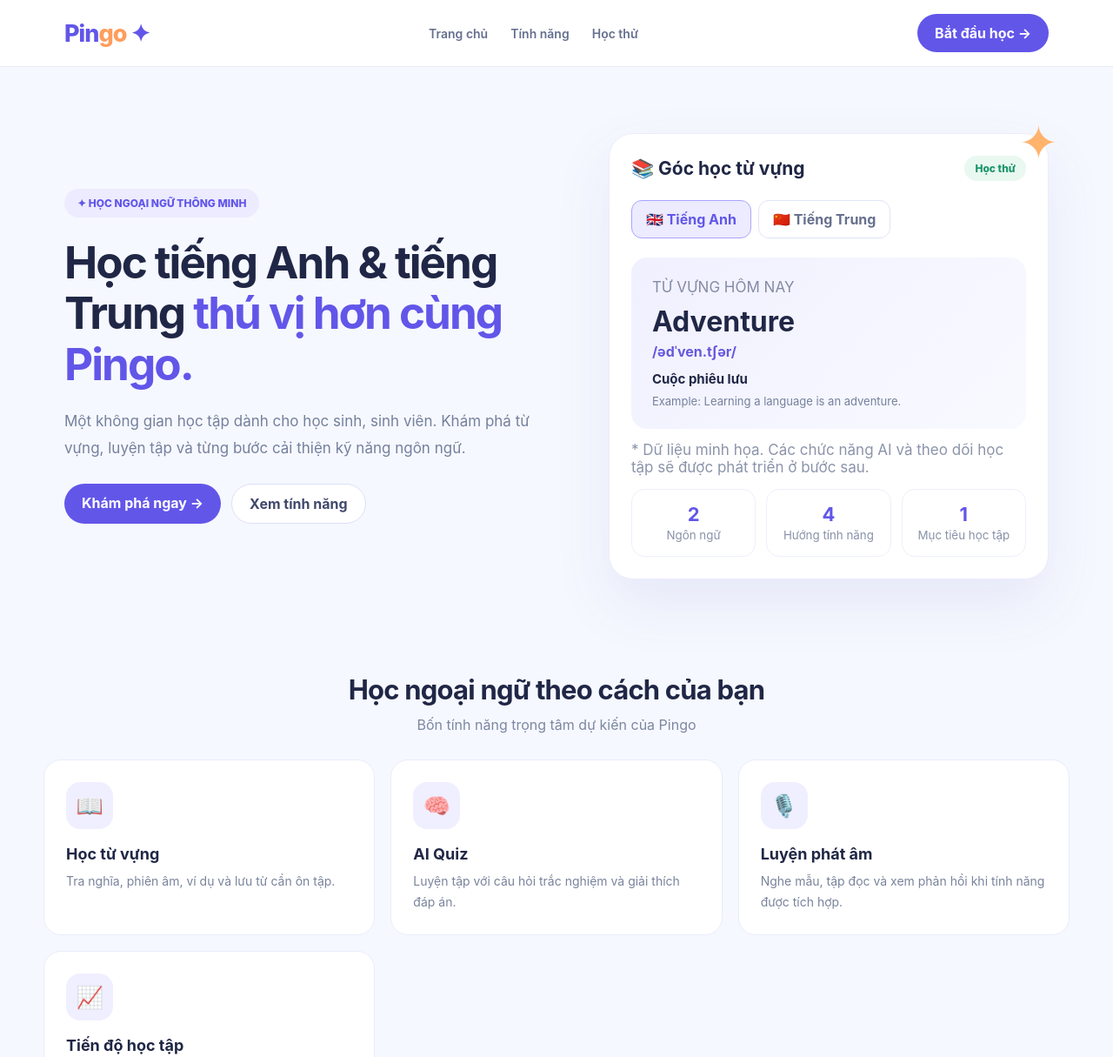
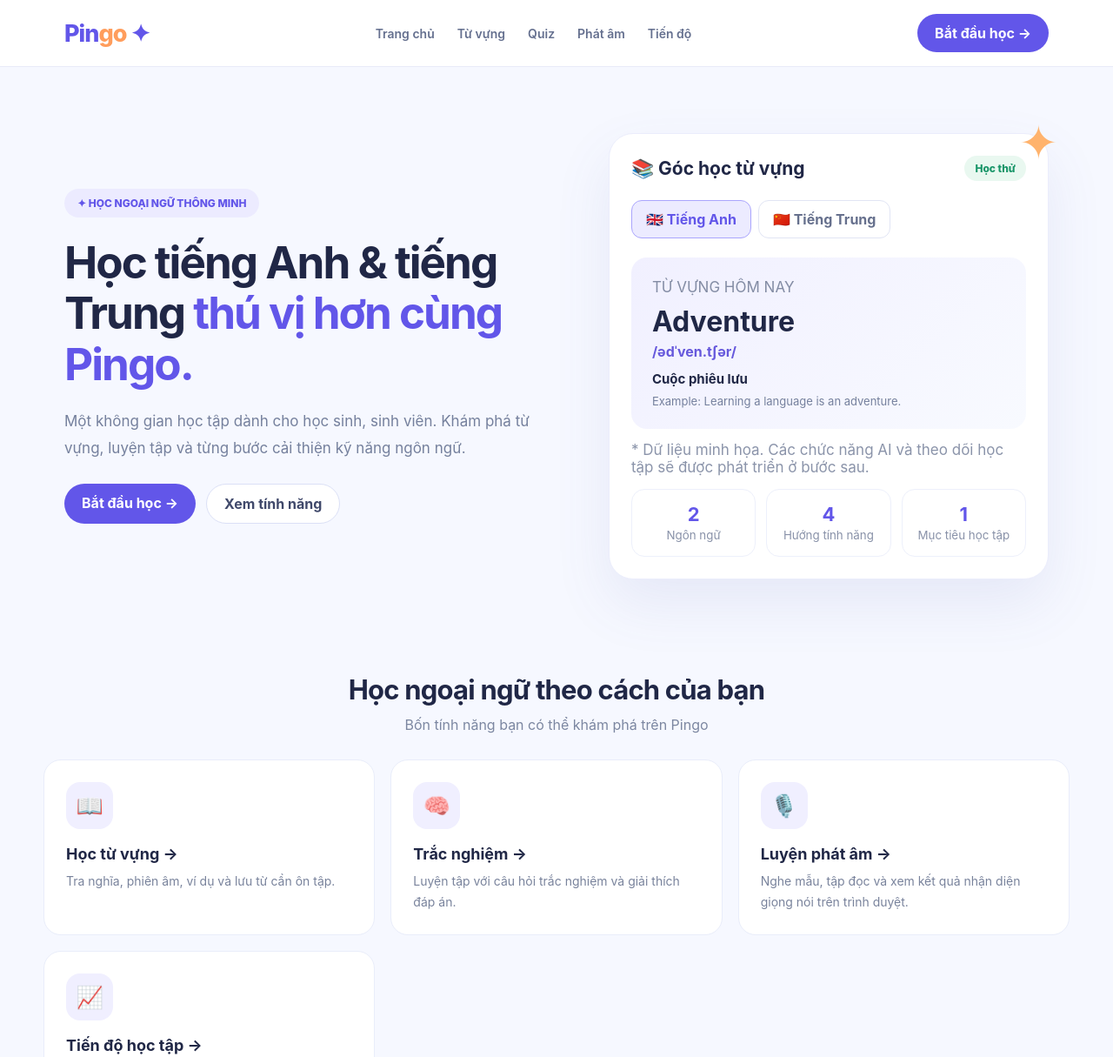
Before and after one commit to taicutephomaique/pingo-ai-learning, a plain HTML site: page index.html in a window 1280 px wide. Shown: the top 1215 px of the page at 87% size. Drawn offline with Linux system fonts and the light colour scheme.

Commit message:
Update index.html

```diff
--- a/index.html
+++ b/index.html
@@ -29,16 +29,17 @@
     footer{padding:26px;text-align:center;border-top:1px solid #e7eafa;color:#919ab0;font-size:13px}
     @media(max-width:850px){.hero{grid-template-columns:1fr;gap:30px;padding-top:45px}.links{display:none}.cards{grid-template-columns:repeat(2,1fr)}}
     @media(max-width:540px){.shell{padding:0 16px}.cards{grid-template-columns:1fr}.preview{padding:18px}.hero{padding-bottom:36px}h1{letter-spacing:-1px}.stats{gap:6px}.stat{padding:12px 6px}}
+  @media(max-width:700px){nav.shell{height:auto;min-height:76px;padding-top:16px;padding-bottom:16px;flex-wrap:wrap}.links{width:100%;justify-content:center;flex-wrap:wrap;gap:12px}.topbar .pill{display:none}}
   </style>
 </head>
 <body>
-  <header class="topbar"><nav class="shell" aria-label="Điều hướng chính"><a href="#home" class="brand">Pin<span>go</span> ✦</a><div class="links"><a href="#home">Trang chủ</a><a href="#features">Tính năng</a><a href="#demo">Học thử</a></div><a class="pill" href="#demo">Bắt đầu học →</a></nav></header>
+  <header class="topbar"><nav class="shell" aria-label="Điều hướng chính"><a href="#home" class="brand">Pin<span>go</span> ✦</a><div class="links"><a href="index.html">Trang chủ</a><a href="vocabulary.html">Từ vựng</a><a href="quiz.html">Quiz</a><a href="pronunciation.html">Phát âm</a><a href="progress.html">Tiến độ</a></div><a class="pill" href="vocabulary.html">Bắt đầu học →</a></nav></header>
   <main>
     <div class="shell hero" id="home">
-      <div><span class="eyebrow">✦ HỌC NGOẠI NGỮ THÔNG MINH</span><h1>Học tiếng Anh & tiếng Trung <em>thú vị hơn cùng Pingo.</em></h1><p class="muted">Một không gian học tập dành cho học sinh, sinh viên. Khám phá từ vựng, luyện tập và từng bước cải thiện kỹ năng ngôn ngữ.</p><div class="actions"><a class="pill" href="#demo">Khám phá ngay →</a><a class="secondary" href="#features">Xem tính năng</a></div></div>
+      <div><span class="eyebrow">✦ HỌC NGOẠI NGỮ THÔNG MINH</span><h1>Học tiếng Anh & tiếng Trung <em>thú vị hơn cùng Pingo.</em></h1><p class="muted">Một không gian học tập dành cho học sinh, sinh viên. Khám phá từ vựng, luyện tập và từng bước cải thiện kỹ năng ngôn ngữ.</p><div class="actions"><a class="pill" href="vocabulary.html">Bắt đầu học →</a><a class="secondary" href="#features">Xem tính năng</a></div></div>
       <div class="preview" id="demo"><div class="preview-head"><h2>📚 Góc học từ vựng</h2><span class="tag">Học thử</span></div><div class="language-choice" role="group" aria-label="Chọn ngôn ngữ"><button class="lang" id="en" aria-pressed="true">🇬🇧 Tiếng Anh</button><button class="lang" id="zh" aria-pressed="false">🇨🇳 Tiếng Trung</button></div><div class="word" aria-live="polite"><p class="word-label">TỪ VỰNG HÔM NAY</p><h3 id="term">Adventure</h3><div class="reading" id="reading">/ədˈven.tʃər/</div><div class="meaning" id="meaning">Cuộc phiêu lưu</div><p class="example" id="example">Example: Learning a language is an adventure.</p></div><p class="demo-note">* Dữ liệu minh họa. Các chức năng AI và theo dõi học tập sẽ được phát triển ở bước sau.</p><div class="stats"><div class="stat"><b>2</b><small>Ngôn ngữ</small></div><div class="stat"><b>4</b><small>Hướng tính năng</small></div><div class="stat"><b>1</b><small>Mục tiêu học tập</small></div></div></div>
     </div>
-    <section class="features shell" id="features"><h2 class="center">Học ngoại ngữ theo cách của bạn</h2><p class="centerline">Bốn tính năng trọng tâm dự kiến của Pingo</p><div class="cards"><article class="card"><div class="emoji">📖</div><h3>Học từ vựng</h3><p>Tra nghĩa, phiên âm, ví dụ và lưu từ cần ôn tập.</p></article><article class="card"><div class="emoji">🧠</div><h3>AI Quiz</h3><p>Luyện tập với câu hỏi trắc nghiệm và giải thích đáp án.</p></article><article class="card"><div class="emoji">🎙️</div><h3>Luyện phát âm</h3><p>Nghe mẫu, tập đọc và xem phản hồi khi tính năng được tích hợp.</p></article><article class="card"><div class="emoji">📈</div><h3>Tiến độ học tập</h3><p>Theo dõi số từ đã học, kết quả kiểm tra và lịch sử ôn tập.</p></article></div></section>
+    <section class="features shell" id="features"><h2 class="center">Học ngoại ngữ theo cách của bạn</h2><p class="centerline">Bốn tính năng bạn có thể khám phá trên Pingo</p><div class="cards"><article class="card"><div class="emoji">📖</div><h3><a href="vocabulary.html">Học từ vựng →</a></h3><p>Tra nghĩa, phiên âm, ví dụ và lưu từ cần ôn tập.</p></article><article class="card"><div class="emoji">🧠</div><h3><a href="quiz.html">Trắc nghiệm →</a></h3><p>Luyện tập với câu hỏi trắc nghiệm và giải thích đáp án.</p></article><article class="card"><div class="emoji">🎙️</div><h3><a href="pronunciation.html">Luyện phát âm →</a></h3><p>Nghe mẫu, tập đọc và xem kết quả nhận diện giọng nói trên trình duyệt.</p></article><article class="card"><div class="emoji">📈</div><h3><a href="progress.html">Tiến độ học tập →</a></h3><p>Theo dõi số từ đã học, kết quả kiểm tra và lịch sử ôn tập.</p></article></div></section>
   </main><footer>© 2026 Pingo · Dự án học tập Anh – Trung có định hướng ứng dụng AI.</footer>
   <script>
     const samples={en:{term:'Adventure',reading:'/ədˈven.tʃər/',meaning:'Cuộc phiêu lưu',example:'Example: Learning a language is an adventure.'},zh:{term:'学习',reading:'xuéxí',meaning:'Học tập',example:'Ví dụ: 我喜欢学习中文。 (Tôi thích học tiếng Trung.)'}};
```
